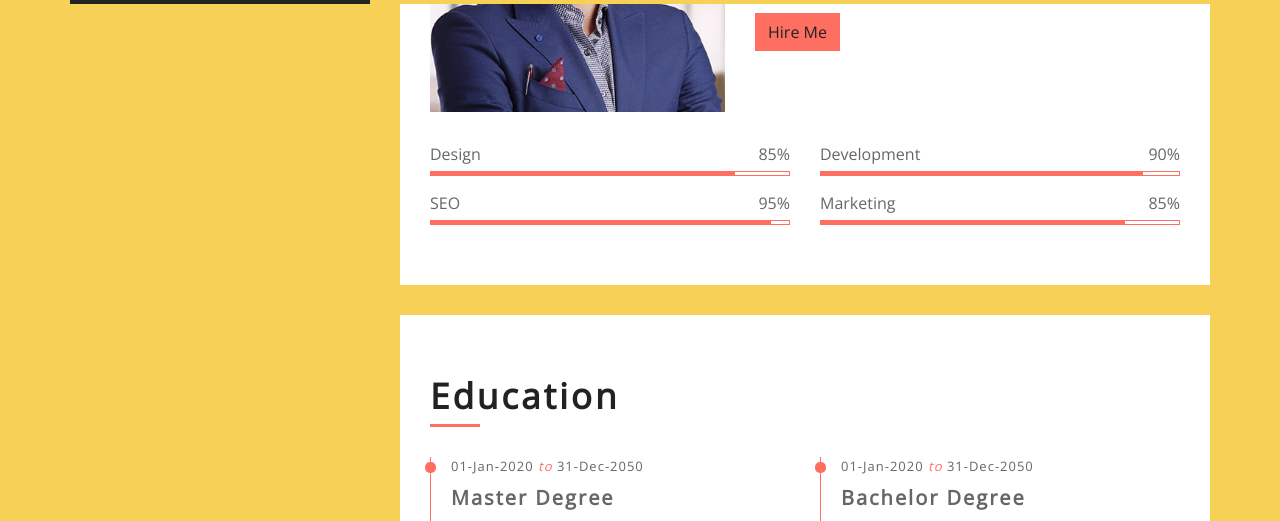
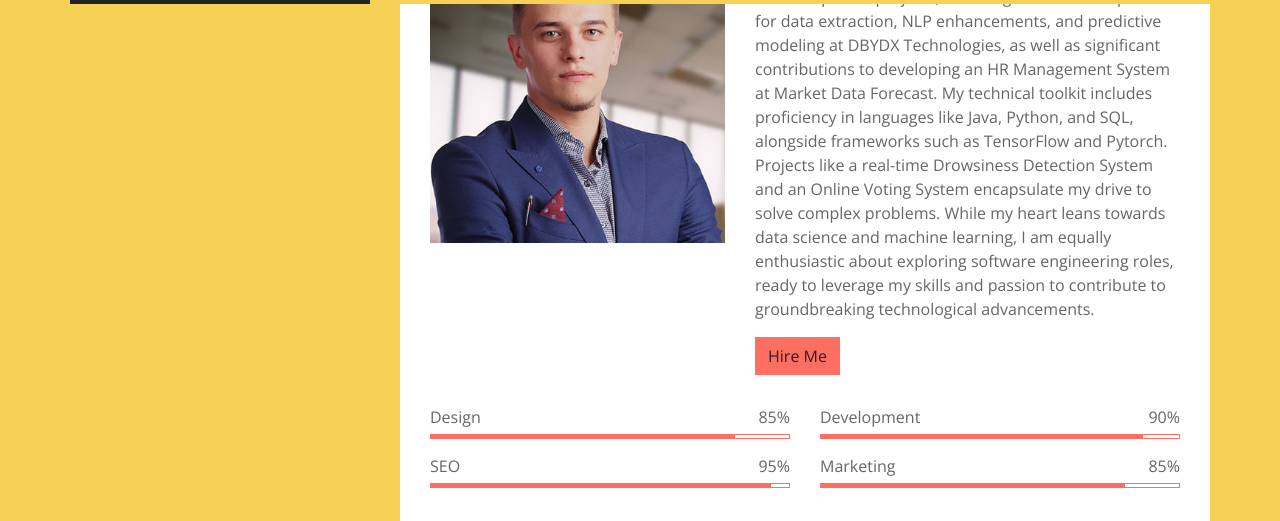
Before and after one commit to Reddy6812/vijayresume.github.io, a plain HTML site: page index.html in a window 1280 px wide. Shown: the part 796-1317 px from the top of the page. Drawn offline with nearby package versions, Linux system fonts and the light colour scheme.

Commit message:
Update index.html

```diff
--- a/index.html
+++ b/index.html
@@ -99,7 +99,7 @@
                             </div>
                             <div class="col-md-6 col-lg-7">
                                 <p>
-                                    Lorem ipsum dolor sit amet, consectetur adipiscing elit. Sed eu suscipit orci. Donec molestie velit id libero blandit, quis suscipit urna suscipit. Donec aliquet erat eu lacinia iaculis. Ut tempor tellus eu sem pharetra feugiat. Proin libero ligula, gravida at porttitor eget.
+                                    I am Vijay Kumar Reddy Gade, a Master of Science in Computer Science candidate at the University of Florida, with a rich foundation in Computer Science and Engineering from Sri Chandrasekharendra Saraswathi Viswa Mahavidyalaya, India. My journey in technology is marked by a passion for data science and machine learning, fields where I have actively engaged through internships and projects, including AI tool development for data extraction, NLP enhancements, and predictive modeling at DBYDX Technologies, as well as significant contributions to developing an HR Management System at Market Data Forecast. My technical toolkit includes proficiency in languages like Java, Python, and SQL, alongside frameworks such as TensorFlow and Pytorch. Projects like a real-time Drowsiness Detection System and an Online Voting System encapsulate my drive to solve complex problems. While my heart leans towards data science and machine learning, I am equally enthusiastic about exploring software engineering roles, ready to leverage my skills and passion to contribute to groundbreaking technological advancements.
                                 </p>
                                 <a class="btn" href="#">Hire Me</a>
                             </div>
```
